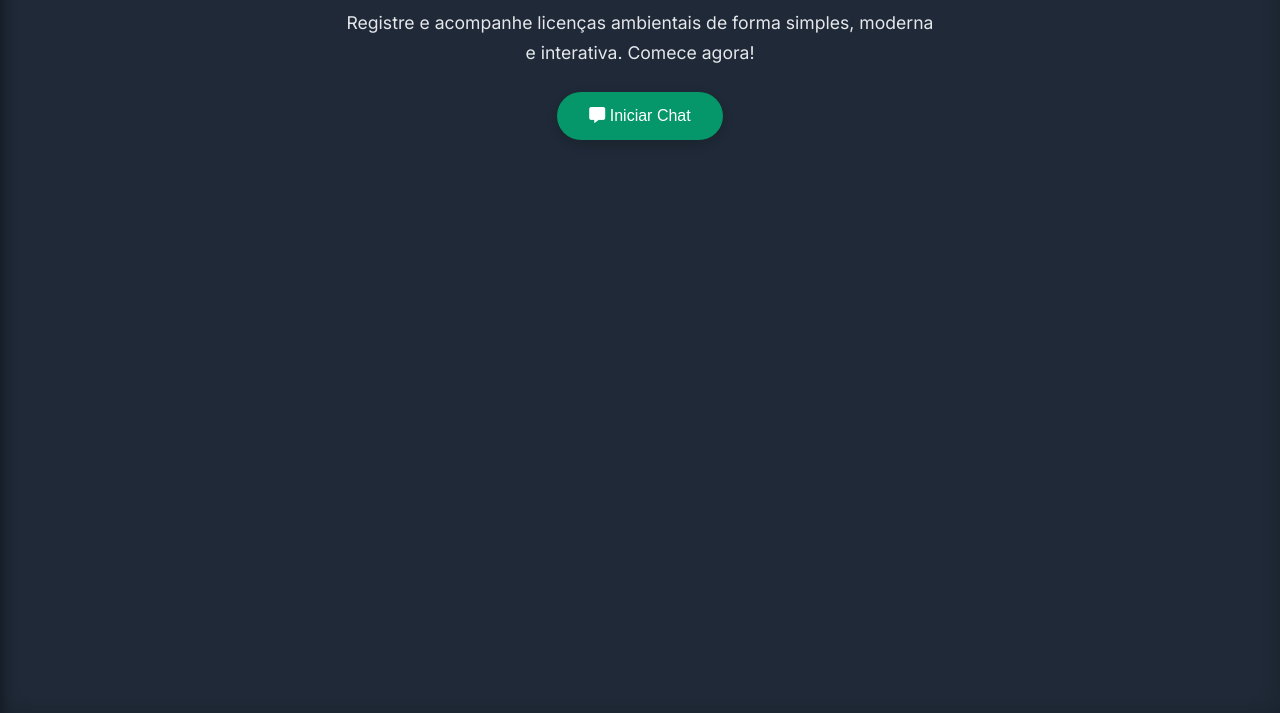
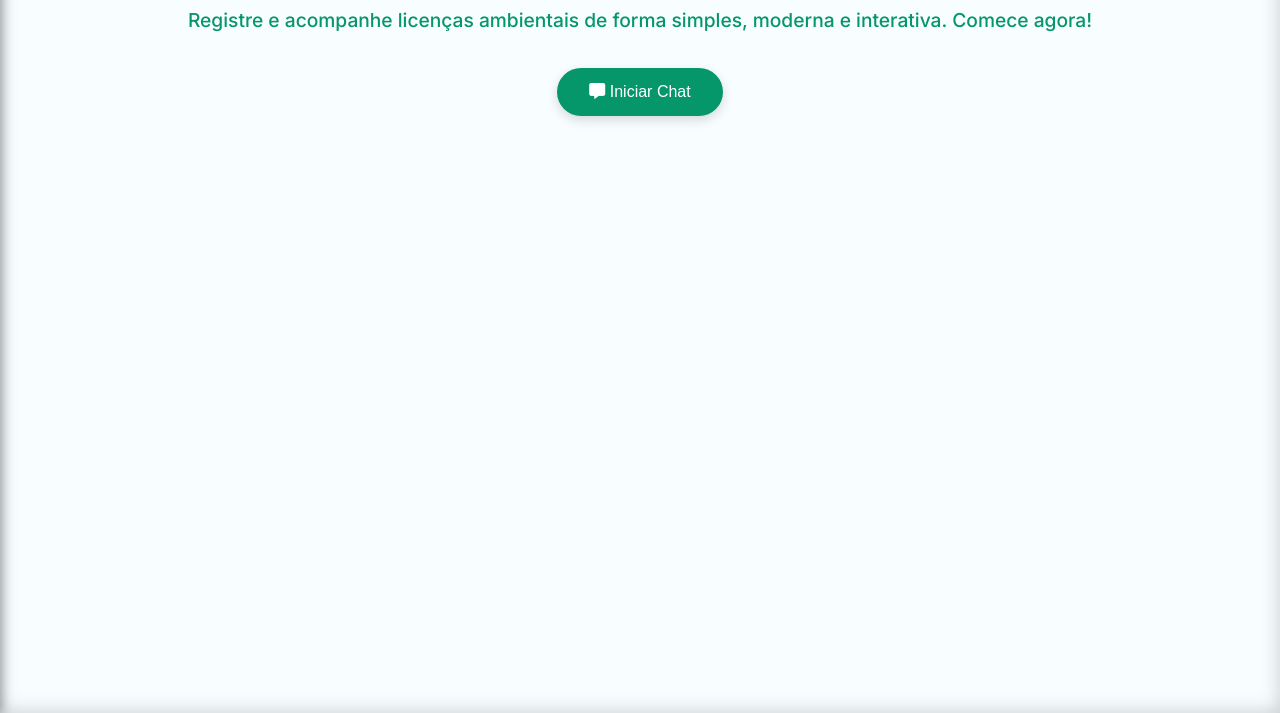
Before and after one commit to Luann8/PEI.2025.1, a plain HTML site: page index.html in a window 1280 px wide. Shown: the part 87-800 px from the top of the page. Drawn offline with Linux system fonts and the light colour scheme.

Commit message:
Update index.html

```diff
--- a/index.html
+++ b/index.html
@@ -13,7 +13,7 @@
             --primary-dark: #034e3a; /* Darker green for hover */
             --secondary: #d97706; /* Dark amber */
             --secondary-dark: #92400e; /* Darker amber */
-            --background-light: #1f2937; /* Dark slate */
+            --background-light: #f8fdff; /* Dark slate */
             --background-dark: #111827; /* Deeper slate */
             --text-light: #e5e7eb; /* Light gray */
             --text-dark: #d1d5db; /* Slightly darker gray */
@@ -106,8 +106,10 @@
             transform: translateX(0);
         }
 
-        .sidebarwaterfall: none;
+        .sidebarwaterfall:hover {
+            transform: translateX(0);
         }
+
 
         .sidebar .logo h1 {
             font-size: 1.6rem;
@@ -625,6 +627,13 @@
             }
         }
 
+        h3{
+            font-size: 1.2rem;
+            font-weight: 500;
+            color: var(--primary);
+            margin-bottom: 1rem;
+        }
+
         @media (max-width: 480px) {
             .sidebar {
                 width: 100%;
@@ -717,7 +726,8 @@
     <div class="main-content full" id="mainContent">
         <div class="intro-screen" id="introScreen" role="dialog" aria-labelledby="introTitle">
             <h1 id="introTitle"><i class="fas fa-leaf"></i> Gerenciamento de Licenças</h1>
-            <p>Registre e acompanhe licenças ambientais de forma simples, moderna e interativa. Comece agora!</p>
+            <h3>Registre e acompanhe licenças ambientais de forma simples, moderna e interativa. Comece agora!</h3>
+            <br>
             <button onclick="enterChat()" aria-label="Entrar no chat"><i class="fas fa-comment-alt"></i> Iniciar Chat</button>
         </div>
 
```
